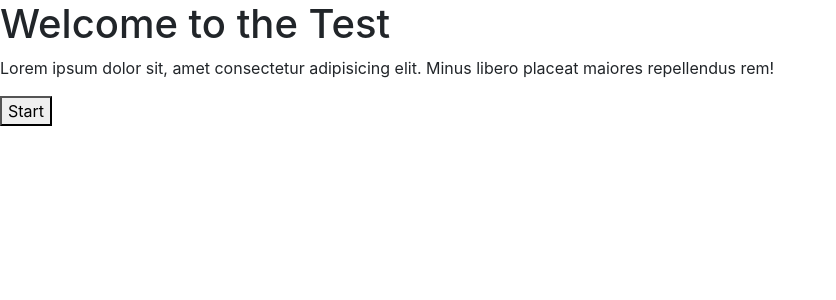
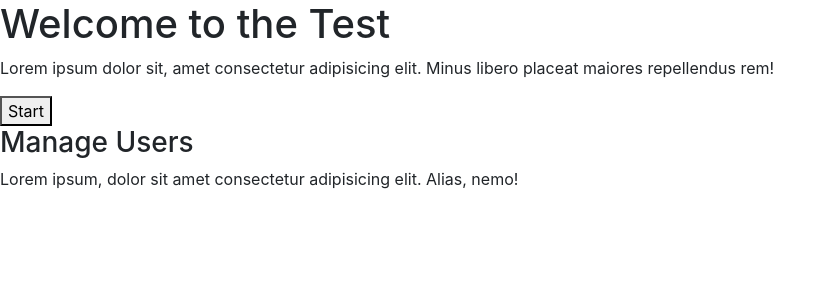
Before and after one commit to JennyWauer/user_dashboard, a Django app: page / in a window 1280 px wide. Shown: the part 106-406 px from the top of the page, without its empty margins (0-836 px from the left). Run offline with Django 3.2, Linux system fonts and the light colour scheme; some libraries are stand-ins or nearby versions.

Commit message:
add first description card

```diff
--- a/dashboard/templates/index.html
+++ b/dashboard/templates/index.html
@@ -21,7 +21,10 @@
         <a href="/register"><button>Start</button></a>
     </div>
     <div>
-
+        <div>
+            <h3>Manage Users</h3>
+            <p>Lorem ipsum, dolor sit amet consectetur adipisicing elit. Alias, nemo!</p>
+        </div>
     </div>
 </body>
 
```
